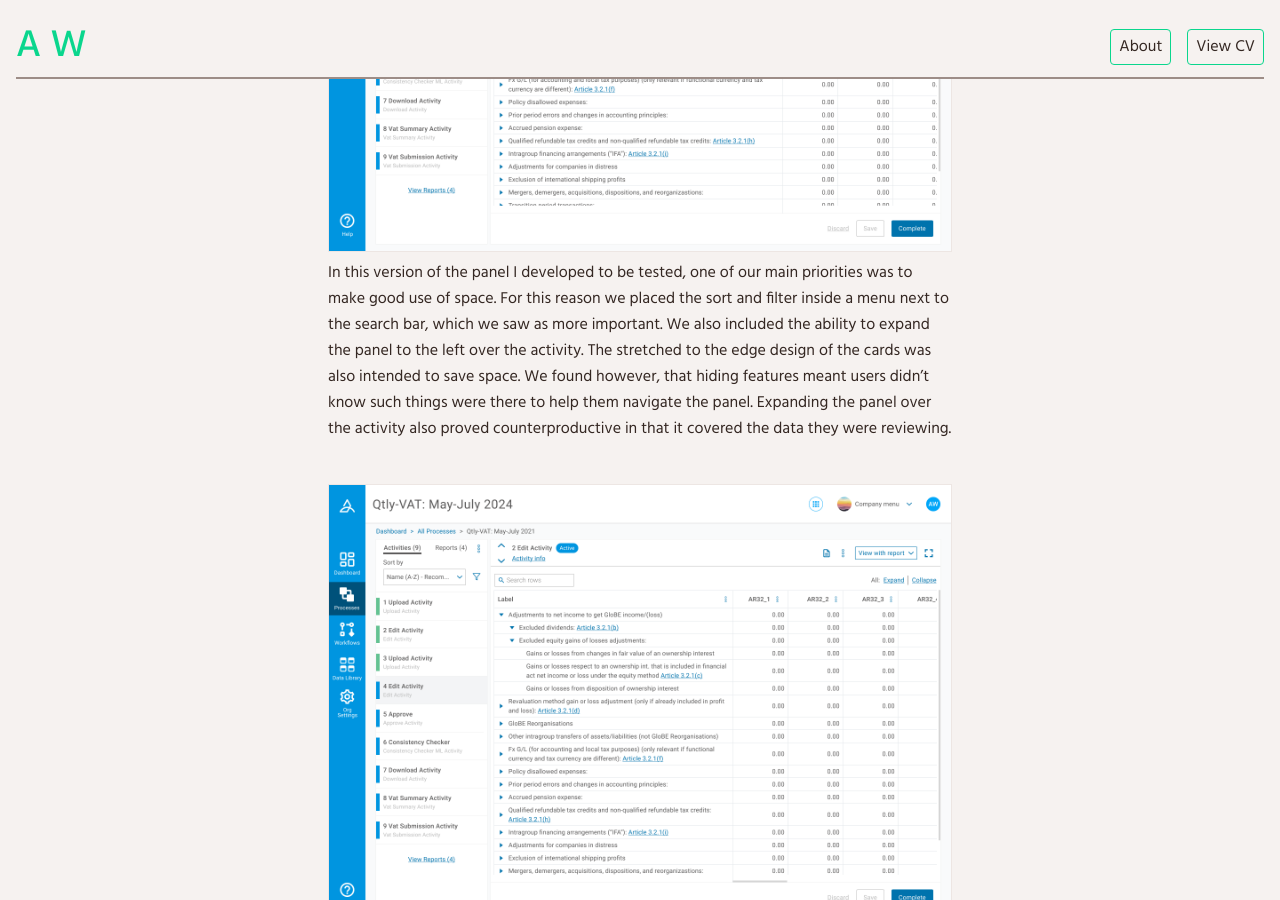
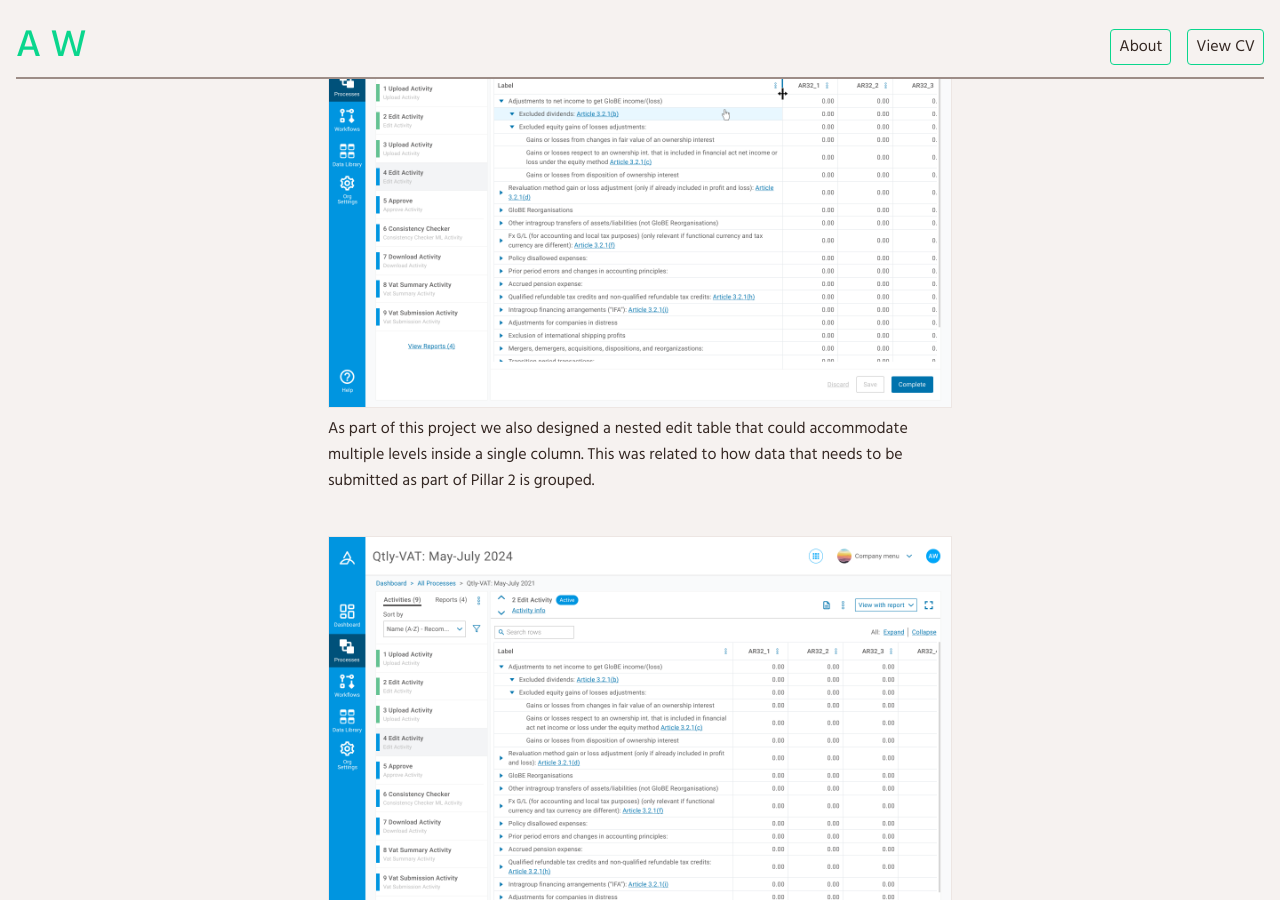
Before and after one commit to davidhiskett/awalsh, a Jekyll site: the page built from _posts/2024-08-16-nested-editable-table.md, in a window 1280 px wide and 900 px high, scrolled down 6989 px. Built offline with Jekyll 4.4.1, drawn with Linux system fonts in a browser that asks for light colours; some of the changed text lies outside the part shown.

Commit message:
Update content

```diff
--- a/_posts/2024-08-16-nested-editable-table.md
+++ b/_posts/2024-08-16-nested-editable-table.md
@@ -51,7 +51,7 @@
 <br>
 
 ![]({{ site.baseurl }}/assets/img/editable-table/audit-log-4.png)
-This was a panel we developed and used to test our requirements.
+In this version of the panel I developed to be tested, one of our main priorities was to make good use of space. For this reason we placed the sort and filter inside a menu next to the search bar, which we saw as more important. We also included the ability to expand the panel to the left over the activity. The stretched to the edge design of the cards was also intended to save space. We found however, that hiding features meant users didn’t know such things were there to help them navigate the panel. Expanding the panel over the activity also proved counterproductive in that it covered the data they were reviewing.
 
 ### FINAL DESIGNS
 ![]({{ site.baseurl }}/assets/img/editable-table/table-flat-table-2.png)
@@ -69,7 +69,7 @@
 ![]({{ site.baseurl }}/assets/img/editable-table/final-designs-2.png)
 
 ![]({{ site.baseurl }}/assets/img/editable-table/table-nested-table-1.png)
-In this version of the panel I developed to be tested, one of our main priorities was to make good use of space. For this reason we placed the sort and filter inside a menu next to the search bar, which we saw as more important. We also included the ability to expand the panel to the left over the activity. The stretched to the edge design of the cards was also intended to save space. We found however, that hiding features meant users didn’t know such things were there to help them navigate the panel. Expanding the panel over the activity also proved counterproductive in that it covered the data they were reviewing.
+As part of this project we also designed a nested edit table that could accommodate multiple levels inside a single column. This was related to how data that needs to be submitted as part of Pillar 2 is grouped.
 <br>
 <br>
 
```
Also changed, not shown: 1 other file.
